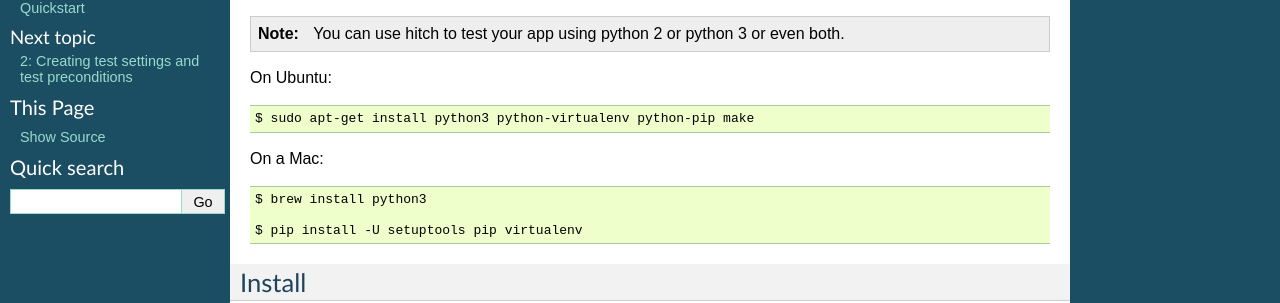
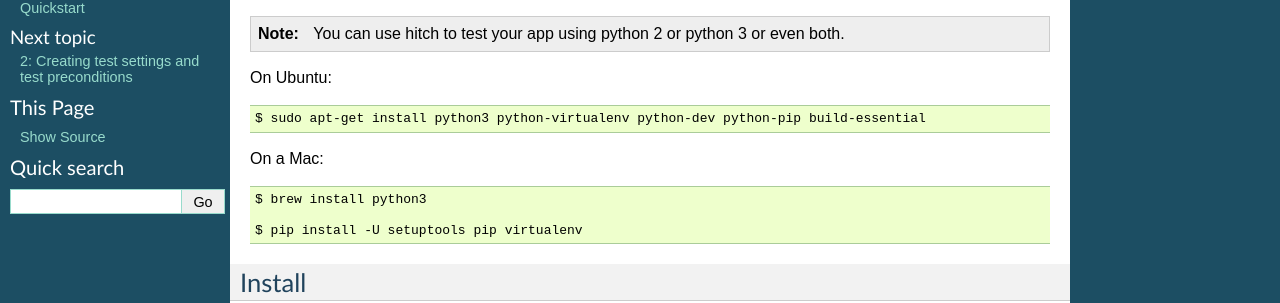
Before and after one commit to hitchtest/hitch, a Sphinx documentation site: the page built from docs/quickstart/1_creating_a_skeleton_test.rst, in a window 1280 px wide. Shown: the part 207-510 px from the top of the page. Built offline with Sphinx 7.4.7, drawn with Linux system fonts in a browser that asks for light colours.

Commit message:
DOCS : We need python-dev when running hitch init to install psutil.

```diff
--- a/docs/quickstart/1_creating_a_skeleton_test.rst
+++ b/docs/quickstart/1_creating_a_skeleton_test.rst
@@ -14,7 +14,7 @@
 
 On Ubuntu::
 
-  $ sudo apt-get install python3 python-virtualenv python-pip make
+  $ sudo apt-get install python3 python-virtualenv python-dev python-pip build-essential
 
 On a Mac::
 
```
